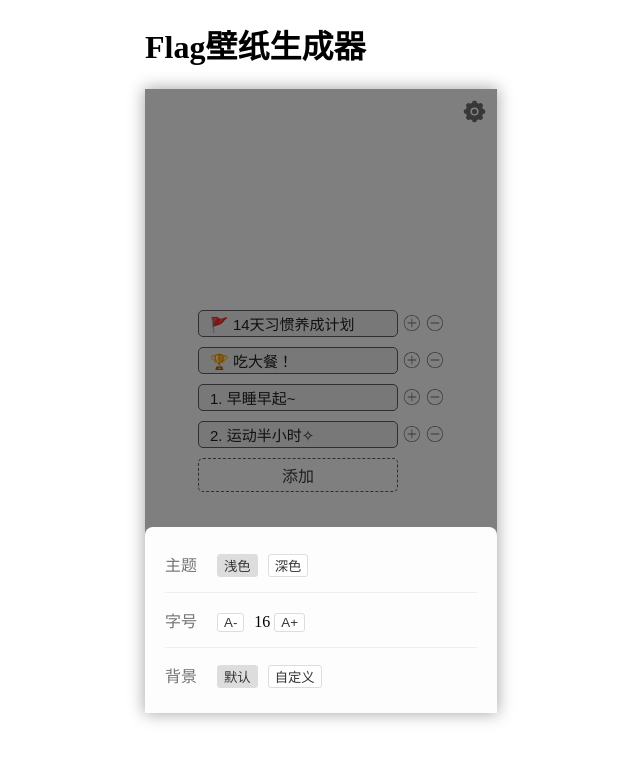
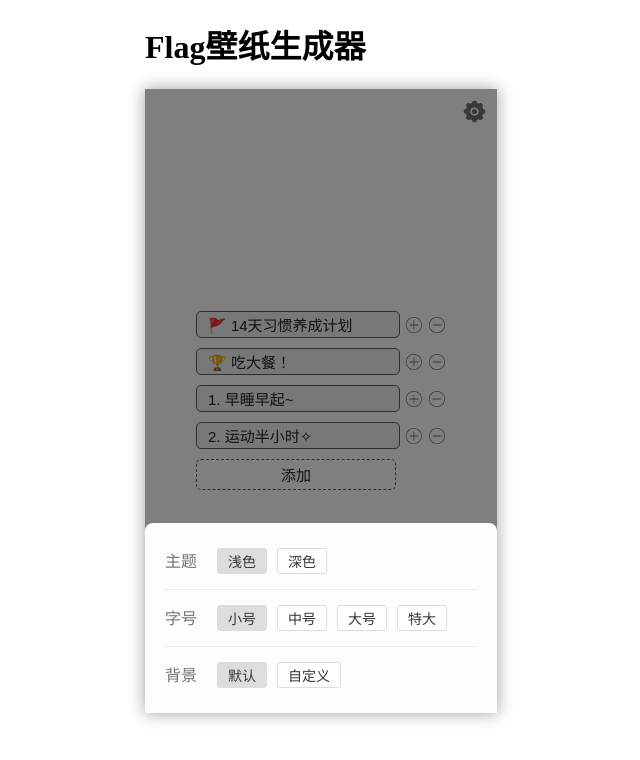
Before and after one commit to flashhu/flag-wallpaper, a React (Create React App) app: page / in a window 1280 px wide. Both pictures are taken after a click on the picture 793 px from the left and 111 px from the top of the page. Shown: the top 760 px of the page, without its empty margins (319-959 px from the left). Built offline with nearby package versions, Linux system fonts and the light colour scheme; the HTML template or start-up script is replaced by a standard one.

Commit message:
feat：自定义字号;修改部分样式

```diff
--- a/src/App.js
+++ b/src/App.js
@@ -13,6 +13,7 @@ function App() {
   const [msg, setMsg] = useState(null);
   const [mobileSave, setMobileSave] = useState('');
   const [showSetBox, setShowSetBox] = useState(false);
+  const [fonSize, setFonSize] = useState('small');
 
   const successMsgPC = { type: 'success', content: 'Flag立下是要拔的哦 ( • ̀ω•́ )✧' };
   const successMsgMB = { type: 'success', content: '趁它不注意长按保存图片收了它！' };
@@ -31,6 +32,10 @@ function App() {
 
   const changeSettingStatus = () => {
     setShowSetBox(!showSetBox);
+  }
+
+  const changeFonSize = (type) => {
+    setFonSize(type);
   }
 
   const hideMsg = () => {
@@ -84,8 +89,6 @@ function App() {
         hideMsg();
       });
     }, 1000);
-
-    document.getElementById('save').blur();
   }
 
   return (
@@ -98,10 +101,13 @@ function App() {
           changeMode={changeMode}
           showSetBox={showSetBox}
           changeSettingStatus={changeSettingStatus}
+          fonSize={fonSize}
+          changeFonSize={changeFonSize}
         />
         <Flag
           isDark={isDark}
           isEdit={isEdit}
+          fonSize={fonSize}
         />
         <ButtonBars
           isEdit={isEdit}
--- a/src/assets/variables.less
+++ b/src/assets/variables.less
@@ -18,6 +18,12 @@
 @option-text: rgb(53, 53, 53);
 @option-bd: #ddd;
 
+// font size type
+@small-font-size: 15px;
+@medium-font-size: 17px;
+@big-font-size: 19px;
+@huge-font-size: 21px;
+
 // dark theme
 @dark-bg: #282c35;
 @dark-input-bg: rgba(0, 0, 0, .7);
--- a/src/components/ButtonBar/index.js
+++ b/src/components/ButtonBar/index.js
@@ -12,8 +12,10 @@ function ButtonBars(props) {
 
     return (
         <div className="btns-wrap">
-            <Button onClick={changeEditStatus}>{isEdit ? '预览' : '修改'}</Button>
-            <Button id='save' onClick={downloadPic}>保存</Button>
+            <div className="btns-box">
+                <Button onClick={changeEditStatus}>{isEdit ? '预览' : '修改'}</Button>
+                <Button onClick={downloadPic}>保存</Button>
+            </div>
         </div>
     )
 }
--- a/src/components/ButtonBar/index.less
+++ b/src/components/ButtonBar/index.less
@@ -1,21 +1,26 @@
 @import '../../assets/variables.less';
 
 .btns-wrap {
+    display: flex;
+    justify-content: center;
     position: absolute;
     bottom: 10%;
-    display: flex;
-    justify-content: center;
     width: 100%;
+
+    .btns-box {
+        display: flex;
+        justify-content: space-between;
+        width: 246px;
+    }
 
     .btn {
         border: none;
         border-radius: 5px;
         background-color: @btn-bg;
         color: #fff;
-        width: 100px;
+        width: 106px;
         padding: 4px 11px;
         font-size: 15px;
-        margin: 0 10px;
     }
 
     .btn:hover {
--- a/src/components/Flag/components/FlagForm/index.less
+++ b/src/components/Flag/components/FlagForm/index.less
@@ -4,10 +4,9 @@
     & input {
         border: 1px solid @input-bdr;
         border-radius: 5px;
-        font-size: 15px;
         padding: 4px 11px;
         margin: 5px 0;
-        width: 176px;
+        width: 180px;
     }
 
     .form-item {
--- a/src/components/Flag/index.js
+++ b/src/components/Flag/index.js
@@ -4,7 +4,7 @@ import './index.less'
 
 function Flag(props) {
     const initialContent = ['🚩 14天习惯养成计划', '🏆 吃大餐！', '1. 早睡早起~', '2. 运动半小时✧']
-    const { isDark, isEdit } = props;
+    const { isDark, isEdit, fonSize } = props;
     const [content, setContent] = useState(initialContent);
     const mode = isDark ? 'dark' : 'light';
 
@@ -17,6 +17,7 @@ function Flag(props) {
             id='flag'
             className='flag-wrap'
             mode={mode}
+            fonsize={fonSize}
         >
             {
                 isEdit
--- a/src/components/Flag/index.less
+++ b/src/components/Flag/index.less
@@ -1,4 +1,33 @@
 @import '../../assets/variables.less';
+
+.themeStyle(@theme) {
+    @textColor: "@{theme}-text";
+    @bgColor: "@{theme}-bg";
+    @inputBgColor: "@{theme}-input-bg";
+    @btnTextColor: "@{theme}-hollow-btn-text";
+
+    color: @@textColor;
+    background-color: @@bgColor;
+
+    & input {
+        background-color: @@inputBgColor;
+        color: @@textColor;
+    }
+
+    .form-add {
+        color: @btnTextColor;
+    }
+}
+
+.fontStyle(@type) {
+    @fSize: "@{type}-font-size";
+
+    font-size: @@fSize;
+
+    & input {
+        font-size: @@fSize;
+    }
+}
 
 .flag-wrap {
     display: flex;
@@ -6,31 +35,31 @@
     align-items: center;
     height: 100%;
 
+    & p {
+       margin: 15px 0;
+    }
+
     &[mode='dark'] {
-        color: @dark-text;
-        background-color: @dark-bg;
-
-        & input {
-            background-color: @dark-input-bg;
-            color: @dark-text;
-        }
-
-        .form-add {
-            color: @dark-hollow-btn-text;
-        }
+        .themeStyle('dark')
     }
 
     &[mode='light'] {
-        color: @light-text;
-        background-color: @light-bg;
+        .themeStyle('light')
+    }
 
-        & input {
-            background-color: @light-input-bg;
-            color: @light-text;
-        }
+    &[fonsize='small'] {
+        .fontStyle('small')
+    }
 
-        .form-add {
-            color: @light-hollow-btn-text;
-        }
+    &[fonsize='medium'] {
+        .fontStyle('medium')
+    }
+
+    &[fonsize='big'] {
+        .fontStyle('big')
+    }
+
+    &[fonsize='huge'] {
+        .fontStyle('huge')
     }
 }
--- a/src/components/ToolBar/index.js
+++ b/src/components/ToolBar/index.js
@@ -21,14 +21,27 @@ const ThemePicker = ({ isDark, changeMode }) => (
     </div>
 )
 
-const FontSizePicker = () => (
-    <div className="tool-picker">
-        <span className="tool-title">字号</span>
-        <button className="tool-option">A-</button>
-        <span>16 </span>
-        <button className="tool-option">A+</button>
-    </div>
-)
+const FontSizePicker = ({ fonSize, changeFonSize }) => {
+    const sizeType = [
+        { name: '小号', type: 'small'},
+        { name: '中号', type: 'medium' },
+        { name: '大号', type: 'big' },
+        { name: '特大', type: 'huge' }
+    ];
+    return(
+        <div className="tool-picker">
+            <span className="tool-title">字号</span>
+            {sizeType.map(item => (
+                <button
+                    className={fonSize === item.type ? "tool-option active" : "tool-option"}
+                    onClick={() => changeFonSize(item.type)}
+                >
+                    {item.name}
+                </button>
+            ))}
+        </div>
+    )
+}
 
 const BackGroundPicker = () => (
     <div className="tool-picker">
@@ -43,7 +56,9 @@ function ToolBar(props) {
         isDark,
         changeMode,
         showSetBox,
-        changeSettingStatus
+        changeSettingStatus,
+        fonSize,
+        changeFonSize
     } = props;
 
     return (
@@ -59,7 +74,7 @@ function ToolBar(props) {
             {showSetBox &&
             <div className="tool-box">
                 <ThemePicker isDark={isDark} changeMode={changeMode}/>
-                <FontSizePicker />
+                <FontSizePicker fonSize={fonSize} changeFonSize={changeFonSize}/>
                 <BackGroundPicker />
             </div>}
             {/* 遮罩 */}
--- a/src/components/ToolBar/index.less
+++ b/src/components/ToolBar/index.less
@@ -9,6 +9,7 @@
     .tool-icon {
         height: 25px;
         cursor: pointer;
+        outline: none;
     }
 }
 
@@ -38,11 +39,14 @@
 
         .tool-option {
             color: @option-text;
+            padding: 2px 10px;
+            margin-right: 10px;
             border: 1px solid @option-bd;
             background-color: #fff;
             border-radius: 3px;
-            margin-right: 10px;
+            font-size: 14px;
             outline: none;
+            cursor: pointer;
         }
 
         .tool-option.active {
--- a/src/style.less
+++ b/src/style.less
@@ -3,6 +3,14 @@
 body {
     margin: 0;
     scroll-behavior: smooth;
+
+    // 点击出现蓝框
+    -webkit-tap-highlight-color:rgba(0,0,0,0);
+}
+
+img:focus,
+input:focus {
+    outline: none;
 }
 
 .app-wrap {
```
Also changed, not shown: 1 other file (tests, documents, lock files or other folders).
